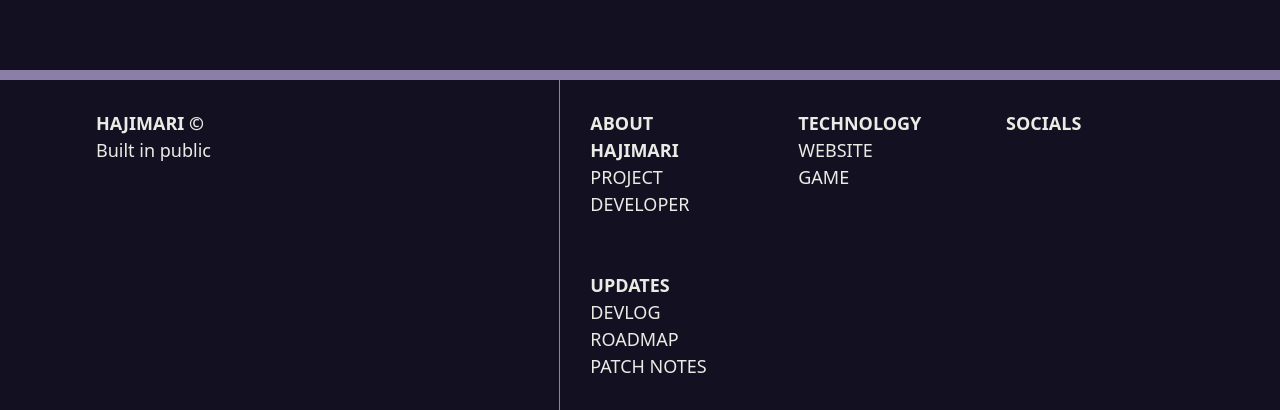
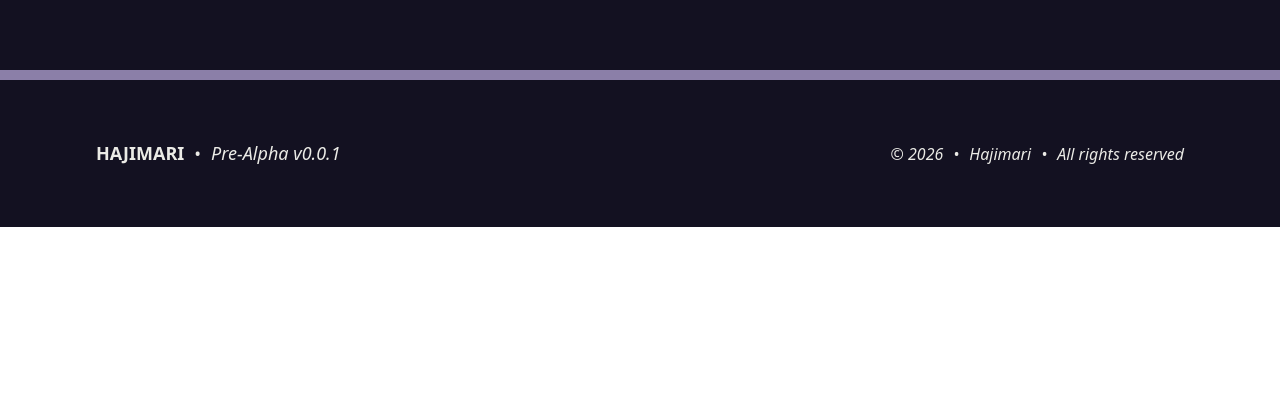
Before and after one commit to Suezhoo/hajimari-website, a React (Vite) app: page / in a window 1280 px wide. Shown: the part 2330-2740 px from the top of the page. After the commit the page ends 2557 px from the top, so only its background shows below. Built offline with nearby package versions, Linux system fonts and the light colour scheme.

Commit message:
refactor: cleaned up tailwind for components and adjusted footer

```diff
--- a/src/components/EnergyStates.tsx
+++ b/src/components/EnergyStates.tsx
@@ -61,7 +61,7 @@ const EnergyStates = () => {
               Flowing
             </h2>
             <div
-              className={`h-[2px] bg-white transition-all duration-300 ${
+              className={`h-0.5 bg-white transition-all duration-300 ${
                 activeState === "flowing"
                   ? "w-full opacity-100"
                   : "w-0 opacity-0"
@@ -81,7 +81,7 @@ const EnergyStates = () => {
               Transition
             </h2>
             <div
-              className={`h-[2px] bg-white transition-all duration-300 ${
+              className={`h-0.5 bg-white transition-all duration-300 ${
                 activeState === "transition"
                   ? "w-full opacity-100"
                   : "w-0 opacity-0"
@@ -101,7 +101,7 @@ const EnergyStates = () => {
               Corrupted
             </h2>
             <div
-              className={`h-[2px] bg-white transition-all duration-300 ${
+              className={`h-0.5 bg-white transition-all duration-300 ${
                 activeState === "corrupted"
                   ? "w-full opacity-100"
                   : "w-0 opacity-0"
--- a/src/components/GameDescription.tsx
+++ b/src/components/GameDescription.tsx
@@ -7,10 +7,10 @@ const GameDescription = () => {
       className="grid-container--fullscreen relative rounded-t-8xl bg-surface text-ink content-center"
     >
       {/* Left div - columns 1-5 */}
-      <div className="col-start-1 col-span-5 flex flex-col gap-[20px] text-left">
-        <div className="flex flex-col w-fit gap-[10px]">
+      <div className="col-start-1 col-span-5 flex flex-col gap-5 text-left">
+        <div className="flex flex-col w-fit gap-2.5">
           <h2 className="title whitespace-nowrap uppercase">Game Concept</h2>
-          <div className="h-[2px] w-[125%] bg-ink" />
+          <div className="h-0.5 w-[125%] bg-ink" />
         </div>
         <p>
           Project Hajimari is a{" "}
@@ -26,12 +26,12 @@ const GameDescription = () => {
       </div>
 
       {/* Right div - columns 8-12 */}
-      <div className="col-start-8 col-span-5 flex flex-col gap-[20px] text-right">
-        <div className="flex flex-col w-fit gap-[10px] items-end self-end">
+      <div className="col-start-8 col-span-5 flex flex-col gap-5 text-right">
+        <div className="flex flex-col w-fit gap-2.5 items-end self-end">
           <h2 className="title whitespace-nowrap uppercase">
             World and setting
           </h2>
-          <div className="h-[2px] w-[125%] bg-ink" />
+          <div className="h-0.5 w-[125%] bg-ink" />
         </div>
         <p>
           The world of <span className="font-bold">Hajimari</span> is a human
--- a/src/components/layout/Footer.tsx
+++ b/src/components/layout/Footer.tsx
@@ -2,32 +2,21 @@ const Footer = () => {
   return (
     <div className="grid-container--footer relative bg-surface footer-border px-gutter-x">
       {/* logo */}
-      <div className="col-start-1 col-end-6 w-full h-full py-gutter-y">
-        <p className="footer-bold">HAJIMARI &copy;</p>
-        <p className="footer-medium">Built in public</p>
-      </div>
+      <div className="col-start-1 col-span-full w-full h-full py-gutter-y">
+        <div className="flex justify-between items-center">
+          <div className="flex gap-2.5 items-center">
+            <p className="footer-bold uppercase">Hajimari</p>
+            <span className="footer-medium">•</span>
+            <p className="footer-medium italic">Pre-Alpha v0.0.1</p>
+          </div>
 
-      <div className="col-start-6 col-end-13 flex footer-separator">
-        <div className="flex flex-1 flex-col justify-between py-gutter-y px-[30px]">
-          <div className="uppercase">
-            <p className="footer-bold">About Hajimari</p>
-            <p className="footer-medium">Project</p>
-            <p className="footer-medium">Developer</p>
+          <div className="flex gap-2.5 items-center footer-small italic">
+            <p>&copy; 2026</p>
+            <span>•</span>
+            <p>Hajimari</p>
+            <span>•</span>
+            <p>All rights reserved</p>
           </div>
-          <div className="uppercase">
-            <p className="footer-bold">Updates</p>
-            <p className="footer-medium">Devlog</p>
-            <p className="footer-medium">Roadmap</p>
-            <p className="footer-medium">Patch Notes</p>
-          </div>
-        </div>
-        <div className="flex-1 flex flex-col py-gutter-y px-[30px] uppercase">
-          <p className="footer-bold">Technology</p>
-          <p className="footer-medium">Website</p>
-          <p className="footer-medium">Game</p>
-        </div>
-        <div className="flex-1 flex flex-col py-gutter-y px-[30px] uppercase">
-          <p className="footer-bold">Socials</p>
         </div>
       </div>
     </div>
--- a/src/styles/index.css
+++ b/src/styles/index.css
@@ -6,34 +6,6 @@
 @import "./layout.css";
 
 @layer components {
-  .nav-bold {
-    @apply font-semibold;
-    font-family: var(--font-display);
-    font-size: var(--text-nav);
-    /* color: var(--color-ink); */
-  }
-
-  .nav-medium {
-    @apply font-normal;
-    font-family: var(--font-display);
-    font-size: var(--text-nav);
-    /* color: var(--color-ink); */
-  }
-
-  .footer-bold {
-    @apply font-bold;
-    font-family: var(--font-display);
-    font-size: var(--text-footer);
-    color: var(--color-ink);
-  }
-
-  .footer-medium {
-    @apply font-medium;
-    font-family: var(--font-display);
-    font-size: var(--text-footer);
-    color: var(--color-ink);
-  }
-
   .footer-border {
     border-top: 10px solid #8b7fa8;
   }
--- a/src/styles/layout.css
+++ b/src/styles/layout.css
@@ -11,8 +11,9 @@
 
   .grid-container--footer {
     @apply grid w-full grid-cols-12 gap-x-6;
-    padding: 0 var(--spacing-gutter-x) 0 var(--spacing-gutter-x);
-    height: 340px;
+    padding: var(--spacing-gutter-y) var(--spacing-gutter-x)
+      var(--spacing-gutter-y) var(--spacing-gutter-x);
+    height: fit-content;
   }
 
   .hero-title-spacing {
--- a/src/styles/spacing.css
+++ /dev/null
@@ -1,5 +0,0 @@
-@theme {
-  /* Layout */
-  --spacing-gutter-x: 96px;
-  --spacing-gutter-y: 30px;
-}
--- a/src/styles/theme.css
+++ b/src/styles/theme.css
@@ -1,27 +1,24 @@
 @theme {
   /* Colors */
   --color-surface: #131121;
-  /* #2e2e2e | #171717 */
   --color-ink: #ebebe6;
-  /* #e5e7eb */
-  /* #ebebe6 */
 
   /* Spacing */
-  --spacing-gutter-x: 96px;
-  --spacing-gutter-y: 30px;
-
+  --spacing-gutter-x: 6rem; /* 96px */
+  --spacing-gutter-y: 1.875rem; /* 30px */
   --spacing-hero-title-bottom: 1.25rem; /* 20px */
   --spacing-hero-gap: 5rem; /* 80px */
-  --spacing-hero-text-stack: 0.3125rem;
+  --spacing-hero-text-stack: 0.3125rem; /* 5px */
 
-  /* Font */
+  /* Typography */
   --font-family-display: "EB Garamond", serif;
 
-  /* Font scale */
-  --text-nav: 22px;
-  --text-footer: 18px;
-  --text-body: 18px;
-  --text-anchor: 24px;
-  --text-title: 32px;
-  --text-hero: 64px;
+  /* Font sizes */
+  --font-size-hero: 4rem; /* 64px */
+  --font-size-title: 2rem; /* 32px */
+  --font-size-anchor: 1.5rem; /* 24px */
+  --font-size-nav: 1.375rem; /* 22px */
+  --font-size-body: 1.125rem; /* 18px */
+  --font-size-footer: 1.125rem; /* 18px */
+  --font-size-small: 1rem; /* 16px */
 }
--- a/src/styles/typography.css
+++ b/src/styles/typography.css
@@ -2,27 +2,62 @@
   .hero-title {
     @apply font-normal;
     font-family: var(--font-display);
-    font-size: var(--text-hero);
+    font-size: var(--font-size-hero);
     color: var(--color-ink);
   }
 
   .title {
     @apply font-bold;
     font-family: var(--font-display);
-    font-size: var(--text-title);
+    font-size: var(--font-size-title);
   }
 
   .body-text-regular {
     @apply font-normal;
     font-family: var(--font-display);
-    font-size: var(--text-body);
+    font-size: var(--font-size-body);
     color: var(--color-ink);
   }
 
   .anchor {
     @apply font-semibold;
     font-family: var(--font-display);
-    font-size: var(--text-anchor);
+    font-size: var(--font-size-anchor);
     color: var(--color-ink);
   }
+
+  .footer-bold {
+    @apply font-bold;
+    font-family: var(--font-display);
+    font-size: var(--font-size-footer);
+    color: var(--color-ink);
+  }
+
+  .footer-medium {
+    @apply font-medium;
+    font-family: var(--font-display);
+    font-size: var(--font-size-footer);
+    color: var(--color-ink);
+  }
+
+  .footer-small {
+    @apply font-medium;
+    font-family: var(--font-display);
+    font-size: var(--font-size-small);
+    color: var(--color-ink);
+  }
+
+  .nav-bold {
+    @apply font-semibold;
+    font-family: var(--font-display);
+    font-size: var(--font-size-nav);
+    /* color: var(--color-ink); */
+  }
+
+  .nav-medium {
+    @apply font-normal;
+    font-family: var(--font-display);
+    font-size: var(--font-size-nav);
+    /* color: var(--color-ink); */
+  }
 }
```
